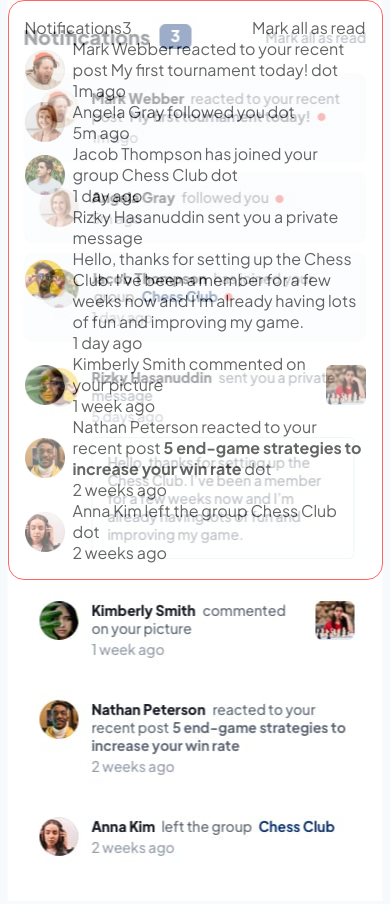
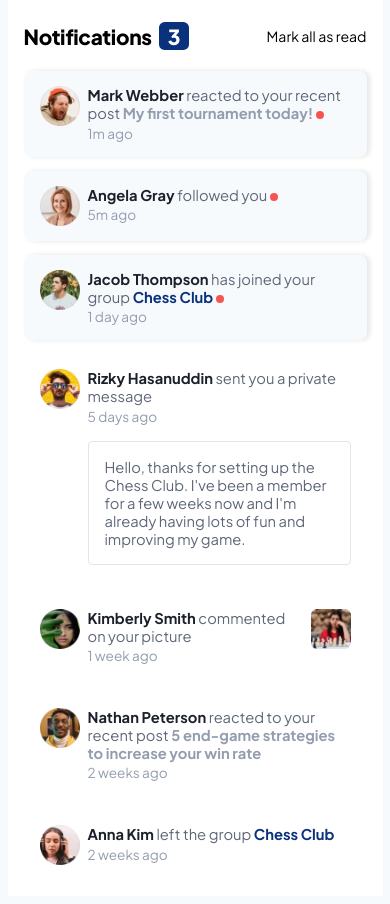
Before and after one commit to pettik/FrontendMentor--notifications-page, a plain HTML site: page index.html in a window 390 px wide. Drawn offline with Linux system fonts and the light colour scheme.

Commit message:
Style responsive notification layouts and unread indicators
Group the mobile and desktop spacing, typography, notification backgrounds, dots, message preview, and thumbnail styling. Hide the comparison overlays and remove the visible debug border.

```diff
--- a/assets/styles/style.css
+++ b/assets/styles/style.css
@@ -7,6 +7,7 @@
   font-weight: 400;
   font-style: normal;
 }
+
 .plus-jakarta-sans-bold {
   font-family: 'Plus Jakarta Sans', sans-serif;
   font-optical-sizing: auto;
@@ -69,9 +70,8 @@ body {
   max-width: 375px;
   margin: 0 auto;
   padding: 1rem;
-  border-radius: 1rem;
-  opacity: 0.6;
-  border: 1px solid red;
+  /* opacity: 0.5; */
+  /* border: 1px solid red; */
 }
 
 h1 {
@@ -84,15 +84,53 @@ h1 {
 }
 
 .header {
+  font-size: 0.88rem;
   display: flex;
+  align-items: center;
   justify-content: space-between;
+  margin-top: 0.4rem;
+  margin-bottom: 1.3rem;
+}
+
+.header p:not(.notifications):hover {
+  transition: color 0.2s ease-in;
+  cursor: pointer;
+  color: var(--primary-blue);
+}
+
+.notifications {
+  font-size: 1.3rem;
+  font-weight: 800;
+  letter-spacing: -0.3px;
+}
+
+.notifications span {
+  display: inline-flex;
+  margin-left: 0.45rem;
+  padding: 0.035rem 0.55rem;
+  background-color: var(--primary-blue);
+  color: var(--white);
+  border-radius: 0.35rem;
+}
+
+.posts_container {
+  display: flex;
+  flex-direction: column;
+  row-gap: 0.85rem;
 }
 
 /*=============== POST ===============*/
 .post {
   display: flex;
-  align-items: center;
+  align-items: flex-start;
   column-gap: 0.5rem;
+  border-radius: 0.5rem;
+  padding: 0.95rem 1rem;
+}
+
+.news {
+  background-color: var(--very-light-grayish-blue);
+  box-shadow: 3px 0 5px rgba(0, 0, 0, 0.1);
 }
 
 .post img {
@@ -104,16 +142,79 @@ h1 {
   flex-direction: column;
 }
 
+.post__message {
+  font-size: 0.92rem;
+  color: var(--dark-grayish-blue);
+}
+
+.post__message span {
+  font-weight: bold;
+}
+
+.post__message span:not(.name) {
+  color: var(--grayish-blue);
+  cursor: pointer;
+  transition: color 0.2s ease-in;
+}
+
+.post__message span:not(.name):hover,
+.post__message span.name:hover {
+  color: var(--primary-blue);
+  cursor: pointer;
+}
+
+.post__message span.name {
+  color: var(--very-dark-blue);
+  transition: color 0.2s ease-in;
+}
+
+.post__message span.link {
+  color: var(--primary-blue);
+  transition: color 0.2s ease-in;
+}
+
+.dot {
+  width: 8px;
+  height: 8px;
+  background-color: var(--primary-red);
+  border-radius: 50%;
+  display: inline-block;
+}
+
+.time {
+  margin-top: 0.15rem;
+  font-size: 0.85rem;
+  color: var(--grayish-blue);
+}
+
+.link {
+  color: var(--primary-blue);
+}
+
 .attribution {
   display: none;
+}
+
+.message__preview {
+  margin-top: 1rem;
+  border: 1px solid var(--light-grayish-blue-2);
+  border-radius: 0.25rem;
+  padding: 1rem;
+  transition: background-color 0.2s ease-in;
+  cursor: pointer;
+}
+
+.message__preview:hover {
+  background-color: var(--light-grayish-blue-2);
+  border: 1px solid transparent;
 }
 
 /*=============== MEDIA QUERIES ===============*/
 @media screen and (min-width: 768px) {
   .background-img-wrapper {
-    /* display: none; */
+    display: none;
     position: absolute;
-    top: -8rem;
+    top: -3.5rem;
     left: 50%;
     transform: translateX(-50%);
     width: 731px;
@@ -131,8 +232,57 @@ h1 {
   }
 
   .container {
-    margin-top: 8rem;
-    max-width: 736px;
-    padding: 2.5rem;
+    margin-top: 3.5rem;
+    max-width: 660px;
+    padding: 1.6rem;
+    border-radius: 1rem;
+    /* opacity: 0.5; */
+    transform: translateX(-2rem);
+    box-shadow: 0 0 25px rgba(0, 0, 0, 0.05);
+  }
+
+  .posts_container {
+    display: flex;
+    flex-direction: column;
+    row-gap: 0.6rem;
+  }
+
+  .header {
+    margin-top: 0;
+    margin-bottom: 1.9rem;
+  }
+
+  .header p:last-child {
+    font-size: 0.92rem;
+  }
+
+  .notifications {
+    font-size: 1.4rem;
+    margin-top: 0.2rem;
+  }
+
+  .post__message {
+    font-size: 0.9rem;
+  }
+
+  .notifications span {
+    font-size: 1rem;
+    margin-left: 0.7rem;
+    padding: 0.045rem 0.55rem;
+  }
+
+  .post {
+    column-gap: 1rem;
+  }
+
+  .message__preview {
+    margin-top: 0.65rem;
+    padding: 1.15rem;
+  }
+
+  .post_image_right {
+    margin-left: auto;
+    max-width: none;
+    /* Volitelně, pokud chcete, aby tento obrázek neměl omezenou šířku */
   }
 }
--- a/index.html
+++ b/index.html
@@ -15,62 +15,67 @@
       <link rel="stylesheet" href="./assets/styles/style.css" />
       <!--=============== JS  ===============-->
       <script src="./assets/js/script.js" defer></script>
-
       <!--=============== TITLE ===============-->
       <title>Frontend Mentor | Notifications page</title>
    </head>
    <body>
-    <div class="background-img-wrapper">
+      <div class="hidden background-img-wrapper">
          <div class="background-img"></div>
       </div>
       <div class="container">
          <div class="header">
             <p class="notifications">Notifications<span>3</span></p>
-
             <p>Mark all as read</p>
          </div>
          <div class="posts_container">
             <!-- Mark Webber -->
-        <div class="post">
+            <div class="post news">
                <img
                   src="assets/images/avatar-mark-webber.webp"
                   alt="Mark Webber profile"
                   />
                <div class="post_data">
                   <div class="post__message">
+                     <p>
                         <span class="name">Mark Webber</span> reacted to your recent post
                         <span>My first tournament today!</span>
-              <span class="dot">dot</span>
+                        <span class="dot"></span>
+                     </p>
                   </div>
-            <p>1m ago</p>
+                  <p class="time">1m ago</p>
                </div>
             </div>
-        <div class="post">
+            <!-- Angela Gray -->
+            <div class="post news">
                <img
                   src="assets/images/avatar-angela-gray.webp"
                   alt="Angela Gray profile"
                   />
                <div class="post_data">
                   <div class="post__message">
+                     <p>
                         <span class="name">Angela Gray</span> followed you
-              <span class="dot">dot</span>
+                        <span class="dot"></span>
+                     </p>
                   </div>
-            <p>5m ago</p>
+                  <p class="time">5m ago</p>
                </div>
             </div>
             <!-- Jacob Thompson -->
-        <div class="post">
+            <div class="post news">
                <img
                   src="assets/images/avatar-jacob-thompson.webp"
                   alt="Jacob Thompson profile"
                   />
                <div class="post_data">
                   <div class="post__message">
+                     <p>
                         <span class="name">Jacob Thompson</span> has joined your group
-              <span>Chess Club</span>
-              <span class="dot">dot</span>
+                        <span class="link">Chess Club</span>
+                        <span class="dot"></span>
+                     </p>
                   </div>
-            <p>1 day ago</p>
+                  <p class="time">1 day ago</p>
                </div>
             </div>
             <!-- Rizky Hasanuddin -->
@@ -81,17 +86,18 @@
                   />
                <div class="post_data">
                   <div class="post__message">
+                     <p>
                         <span class="name">Rizky Hasanuddin</span> sent you a private
                         message
-
-              <span class="dot hidden">dot</span>
-              <div class="message_preview">
+                        <span class="dot hidden"></span>
+                     <p class="time">5 days ago</p>
+                     </p>
+                     <div class="message__preview">
                         Hello, thanks for setting up the Chess Club. I've been a member
                         for a few weeks now and I'm already having lots of fun and
                         improving my game.
                      </div>
                   </div>
-            <p>1 day ago</p>
                </div>
             </div>
             <!-- Kimberly Smith  -->
@@ -102,11 +108,12 @@
                   />
                <div class="post_data">
                   <div class="post__message">
+                     <p>
                         <span class="name">Kimberly Smith</span> commented on your picture
-
-              <span class="dot hidden">dot</span>
+                        <span class="dot hidden"></span>
+                     </p>
                   </div>
-            <p>1 week ago</p>
+                  <p class="time">1 week ago</p>
                </div>
                <img
                   src="assets/images/image-chess.webp"
@@ -122,13 +129,13 @@
                   />
                <div class="post_data">
                   <div class="post__message">
-              <span class="name">Nathan Peterson</span> reacted to your recent
+                     <p><span class="name">Nathan Peterson</span> reacted to your recent
                         post
-              <strong>5 end-game strategies to increase your win rate</strong>
-
-              <span class="dot">dot</span>
+                        <span>5 end-game strategies to increase your win rate</span>
+                        <span class="dot hidden"></span>
+                     </p>
                   </div>
-            <p>2 weeks ago</p>
+                  <p class="time">2 weeks ago</p>
                </div>
             </div>
             <!-- Anna Kim  -->
@@ -139,16 +146,17 @@
                   />
                <div class="post_data">
                   <div class="post__message">
+                     <p>
                         <span class="name">Anna Kim</span> left the group
-              <span>Chess Club</span>
-              <span class="dot">dot</span>
+                        <span class="link">Chess Club</span>
+                        <span class="dot hidden"></span>
+                     </p>
                   </div>
-            <p>2 weeks ago</p>
+                  <p class="time">2 weeks ago</p>
                </div>
             </div>
          </div>
       </div>
-
       <footer class="attribution">
          Challenge by
          <a href="https://www.frontendmentor.io?ref=challenge" target="_blank"
```
Lines whose indentation alone changed are shown as unchanged.
